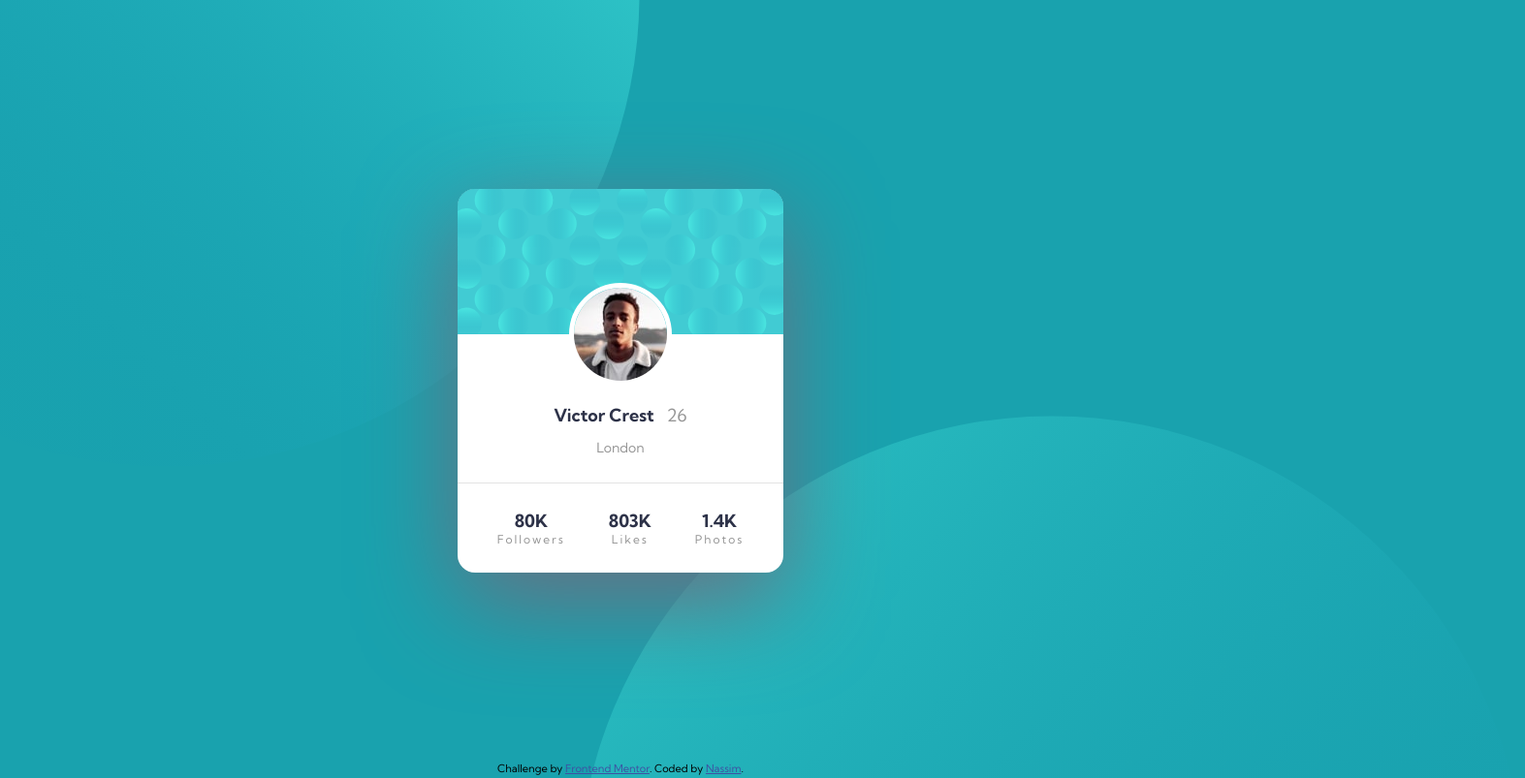
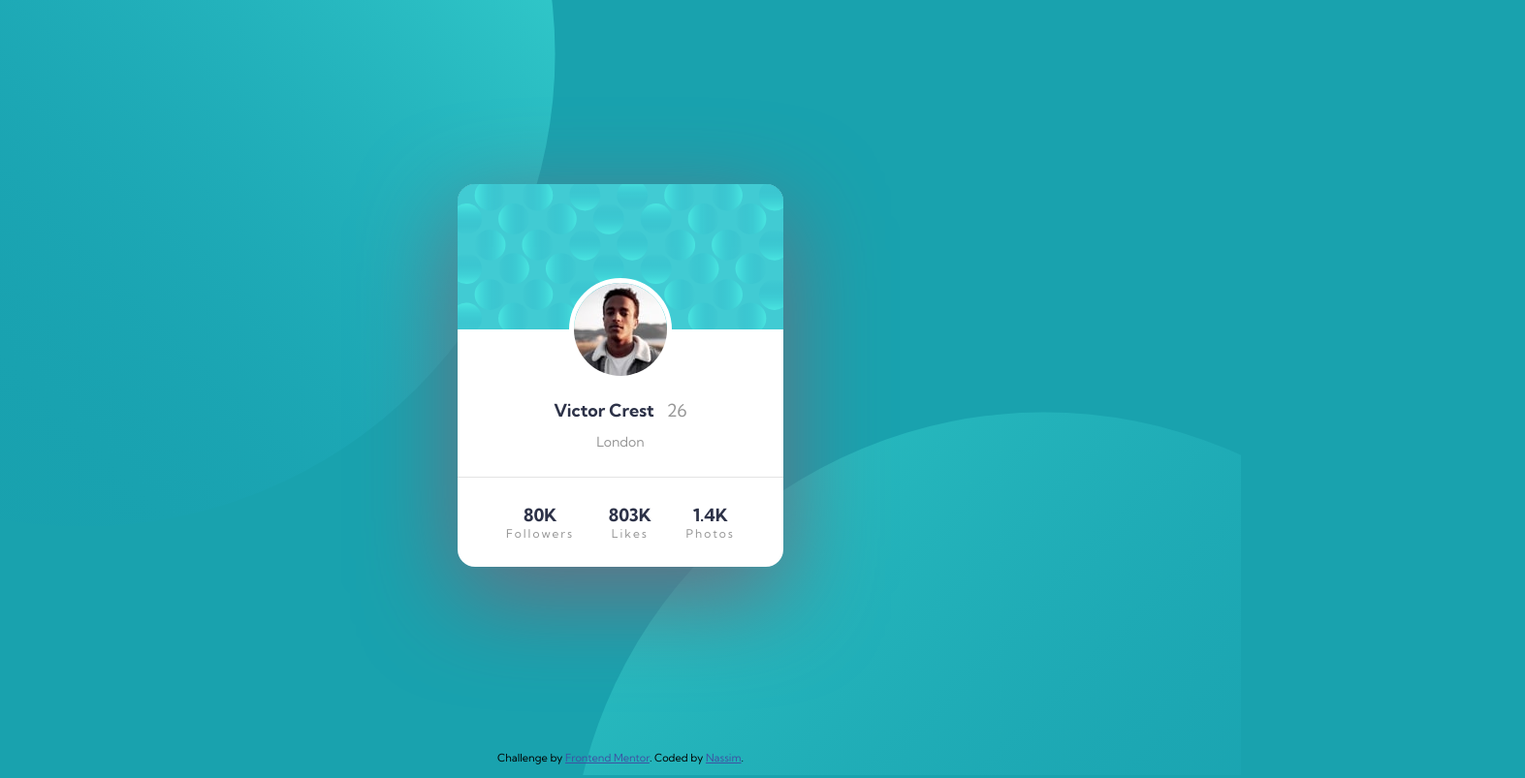
Before and after one commit to Nassim555/profile-card-component, a plain HTML site: page index.html in a window 1280 px wide. Shown: the top 803 px of the page at 97% size, 1573 px wide, since content can reach past the window. Drawn offline with Linux system fonts and the light colour scheme.

Commit message:
Add files via upload

```diff
--- a/index.html
+++ b/index.html
@@ -59,8 +59,6 @@
           </div>
         </div>
       </div>
-    </main>
-    <footer>
       <div class="attribution">
         Challenge by
         <a href="https://www.frontendmentor.io?ref=challenge" target="_blank"
@@ -72,6 +70,6 @@
           >Nassim</a
         >.
       </div>
-    </footer>
+    </main>
   </body>
 </html>
--- a/style.scss
+++ b/style.scss
@@ -19,14 +19,14 @@ body {
   padding: 0;
   margin: 0;
   min-height: 100%;
+
+  background-color: $Dark-cyan;
+}
+main {
+  overflow: hidden;
   display: flex;
   flex-direction: column;
-  background-color: $Dark-cyan;
-  overflow: hidden;
-}
-main {
-  margin: auto;
-  width: 86%;
+  min-height: 100vh;
 }
 ul {
   list-style: none;
@@ -38,19 +38,20 @@ svg {
   display: block;
   max-width: 100%;
 }
+
 .card__wrapper {
-  margin: 0 auto;
+  margin: auto;
+  width: 86%;
+  max-width: 21rem;
   position: relative;
-  max-width: 21rem;
   &::before {
     content: "";
     position: absolute;
     width: 978px;
     height: 978px;
-    background-image: url("/images/bg-pattern-top.svg");
+    background-image: url("./images/bg-pattern-top.svg");
     background-repeat: no-repeat;
-    top: -691px;
-    left: -790px;
+    transform: translate(-54.8125rem, -39rem);
 
     z-index: -10;
   }
@@ -59,10 +60,9 @@ svg {
     position: absolute;
     width: 978px;
     height: 978px;
-    background-image: url("/images/bg-pattern-bottom.svg");
+    background-image: url("./images/bg-pattern-bottom.svg");
     background-repeat: no-repeat;
-    bottom: -816px;
-    right: -765px;
+    transform: translate(7.1875rem, -10rem);
 
     z-index: -10;
   }
@@ -75,7 +75,7 @@ svg {
   box-shadow: 0 30px 100px 0px $Dark-grayish-blue;
 
   &__avatar {
-    background: url("images/bg-pattern-card.svg") $Dark-cyan center no-repeat;
+    background: url("./images/bg-pattern-card.svg") $Dark-cyan center no-repeat;
     background-size: cover;
     min-height: 9.375rem;
     position: relative;
@@ -111,7 +111,7 @@ svg {
   }
   &__stats {
     display: flex;
-    justify-content: center;
+    justify-content: space-evenly;
     text-align: center;
     padding: 1.5em;
     border-top: solid lighten($Dark-gray, 30%) 1px;
@@ -130,6 +130,9 @@ svg {
     }
   }
   &__list-item + &__list-item {
-    margin-left: 2.5em;
+    margin-left: 0.7em;
   }
 }
+.attribution {
+  margin-bottom: 1em;
+}
```
Also changed, not shown: style.css.
